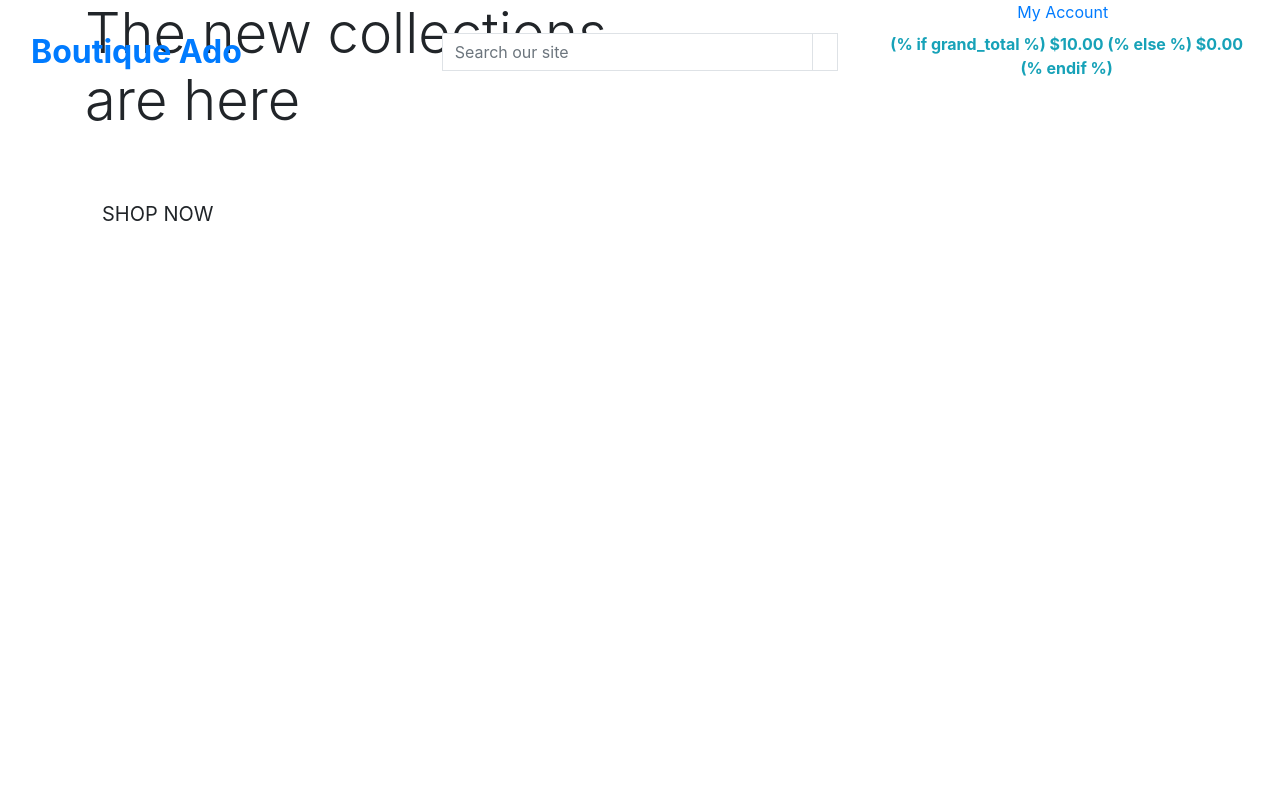
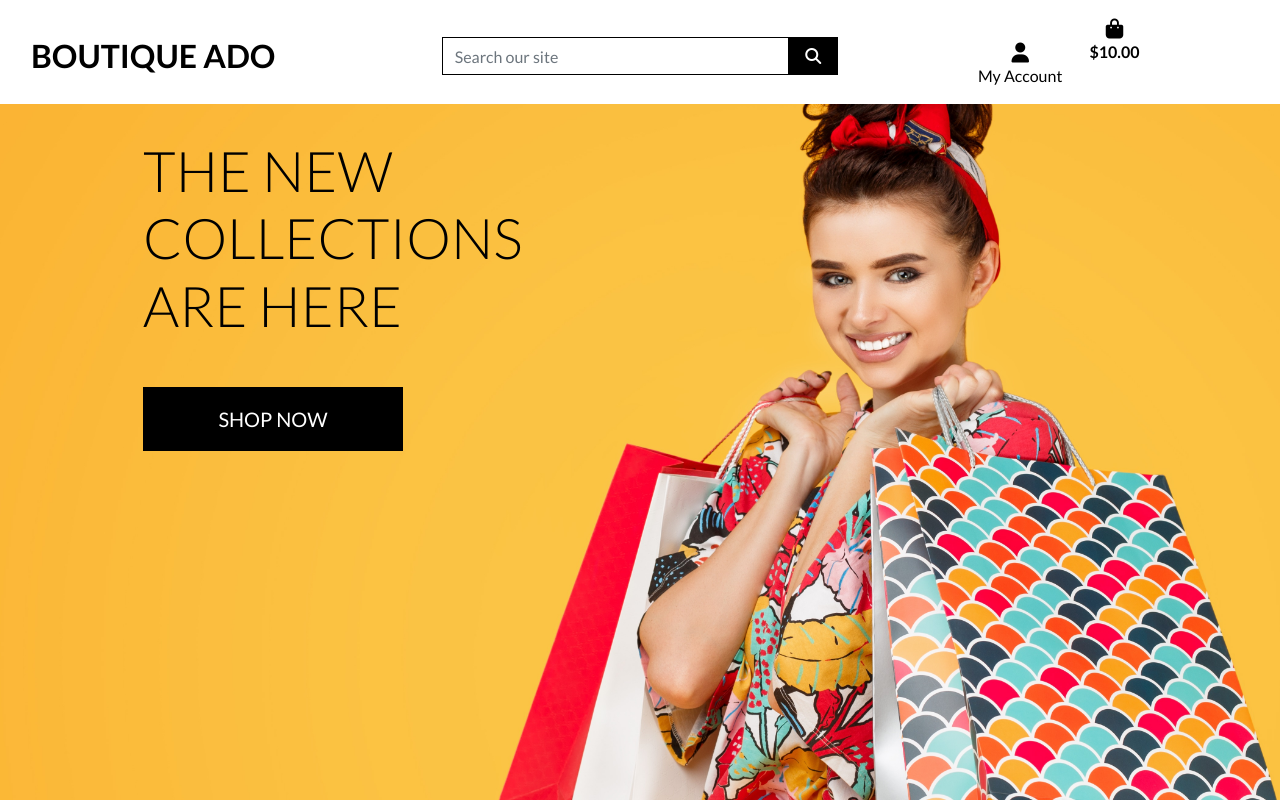
Before and after one commit to DRegan-dev/boutique_ado_v1, a Django app: template home/templates/home/index.html in a window 1280 px wide. Run offline with Django 3.2, Linux system fonts and the light colour scheme; the template is opened without the code that fills it: most values are stand-ins (such as "Sample title", 1, 10 or a date in 2020); parts of the project's set-up code (start-up, migrations or seed data) failed here and were passed over; some libraries are stand-ins or nearby versions.

Commit message:
completed home page header and css

```diff
--- a/boutique_ado/settings.py
+++ b/boutique_ado/settings.py
@@ -148,6 +148,10 @@ USE_TZ = True
 # https://docs.djangoproject.com/en/3.2/howto/static-files/
 
 STATIC_URL = '/static/'
+STATICFILES_DIRS = (os.path.join(BASE_DIR, 'static'),)
+
+MEDIA_URL = '/media/'
+MEDIA_ROOT = os.path.join(BASE_DIR, 'media')
 
 # Default primary key field type
 # https://docs.djangoproject.com/en/3.2/ref/settings/#default-auto-field
--- a/boutique_ado/urls.py
+++ b/boutique_ado/urls.py
@@ -15,6 +15,8 @@ Including another URLconf
 """
 from django.contrib import admin
 from django.urls import path, include
+from django.conf import settings
+from django.conf.urls.static import static
 
 urlpatterns = [
     path('admin/', admin.site.urls),
--- a/static/css/base.css
+++ b/static/css/base.css
@@ -0,0 +1,83 @@
+@import url('https://fonts.googleapis.com/css2?family=Lato:ital,wght@0,100;0,300;0,400;0,700;0,900;1,100;1,300;1,400;1,700;1,900&display=swap');
+
+html {
+    height: 100%;
+}
+
+body {
+    background: url('media/homepage_background_cropped.jpg') no-repeat center center fixed;
+    background-size: cover;
+    height: calc(100vh - 164px);
+    color: #555;
+    font-family: 'Lato';
+}
+
+/* from bulma */
+.icon {
+    align-items: center;
+    display: inline-flex;
+    justify-content: center;
+    height: 1.5rem;
+    width: 1.5rem;
+}
+
+.logo-font {
+    text-transform: uppercase;
+}
+
+.main-logo-link {
+    width: fit-content;
+}
+
+.shop-now-button {
+    background: black;
+    color: white;
+    min-width: 260px;
+}
+
+.btn-black {
+    background: black;
+    color: white;
+}
+
+.shop-now-button:hover,
+.shop-now-button:active,
+.shop-now-button:focus,
+.btn-black:hover,
+.btn-black:active,
+.btn-black:focus {
+    background: #222;
+    color: white;
+}
+
+.text-black {
+    color: #000 !important;
+}
+
+.border-black {
+    border: 1px solid black !important;
+}
+
+/* ---------------------------------Media Queries */
+
+/* Slightly larger container on xl screens */
+@media (min-width: 1200px) {
+    .container {
+        max-width: 80%;
+    }
+}
+
+/* fixed top navbar only on medium and up */
+@media (min-width: 992px) {
+    .fixed-top-desktop-only {
+        position: fixed;
+        top: 0;
+        right: 0;
+        left: 0;
+        z-index: 1030;
+    }
+
+    .header-container {
+        padding-top: 164px;
+    }
+}
--- a/templates/base.html
+++ b/templates/base.html
@@ -14,12 +14,17 @@
 
     {% block corecss %}
         <link rel="stylesheet" href="https://cdn.jsdelivr.net/npm/bootstrap@4.6.2/dist/css/bootstrap.min.css" integrity="sha384-xOolHFLEh07PJGoPkLv1IbcEPTNtaed2xpHsD9ESMhqIYd0nLMwNLD69Npy4HI+N" crossorigin="anonymous">
+        <link rel="preconnect" href="https://fonts.googleapis.com">
+        <link rel="preconnect" href="https://fonts.gstatic.com" crossorigin>
+        <link href="https://fonts.googleapis.com/css2?family=Lato:ital,wght@0,100;0,300;0,400;0,700;0,900;1,100;1,300;1,400;1,700;1,900&display=swap" rel="stylesheet">
+        <link rel="stylesheet" href="{% static 'css/base.css' %}">
     {% endblock %}
 
     {% block extra_css %}
     {% endblock %}
 
     {% block corejs %}
+        <script src="https://kit.fontawesome.com/5125eaa352.js" crossorigin="anonymous"></script>
         <script src="https://cdn.jsdelivr.net/npm/jquery@3.5.1/dist/jquery.slim.min.js" integrity="sha384-DfXdz2htPH0lsSSs5nCTpuj/zy4C+OGpamoFVy38MVBnE+IbbVYUew+OrCXaRkfj" crossorigin="anonymous"></script>
         <script src="https://cdn.jsdelivr.net/npm/popper.js@1.16.1/dist/umd/popper.min.js" integrity="sha384-9/reFTGAW83EW2RDu2S0VKaIzap3H66lZH81PoYlFhbGU+6BZp6G7niu735Sk7lN" crossorigin="anonymous"></script>
         <script src="https://cdn.jsdelivr.net/npm/bootstrap@4.6.2/dist/js/bootstrap.min.js" integrity="sha384-+sLIOodYLS7CIrQpBjl+C7nPvqq+FbNUBDunl/OZv93DB7Ln/533i8e/mZXLi/P+" crossorigin="anonymous"></script>
@@ -31,9 +36,9 @@
   </head>
   <body>
     <header class="container-fluid fixed-top">
-      <div class="row">
+      <div class="row bg-white pt-lg-2 d-none d-lg-flex">
         <div class="col-12 col-lg my-auto py-1 py-lg-0 text-center text-lg-left">
-          <a href="(% url 'home' %)" class="nav-link main-logo-link">
+          <a href="{% url 'home' %}" class="nav-link main-logo-link">
             <h2 class="logo-font text-black my-0"><strong>Boutique Ado</strong></h2>
           </a>
         </div>
@@ -61,16 +66,16 @@
                 </div>
               </a>
               <div class="dropdown-menu border" aria-labelledby="user-options">
-                (% if request.user.is.authenticated %)
-                  (% if.request.user.is.superuser %)
+                {% if request.user.is.authenticated %}
+                  {% if request.user.is.superuser %}
                     <a href="" class="dropdown-item">Product Management</a>
-                  (% endif %)
+                  {% endif %}
                   <a href="" class="dropdown-item">My Profile</a>
-                  <a href="(% url 'account_logout' %)" class="dropdown-item">Logout</a>
-                (% else %)
-                  <a href="(% url 'account_signup' %)" class="dropdown-item">Register</a>
-                  <a href="(% url 'account_login' %)" class="dropdown-item">Login</a>
-                (% endif %)
+                  <a href="{% url 'account_logout' %}" class="dropdown-item">Logout</a>
+                {% else %}
+                  <a href="{% url 'account_signup' %}" class="dropdown-item">Register</a>
+                  <a href="{% url 'account_login' %}" class="dropdown-item">Login</a>
+                {% endif %}
               </div>
             </li>
             <li class="list-inline-item">
@@ -78,11 +83,11 @@
                 <div class="text-center">
                   <div><i class="fas fa-shopping-bag fa-lg"></i></div>
                   <p class="my-0">
-                    (% if grand_total %)
+                    {% if grand_total %}
                       ${{ grand_total|floatformat:2 }}
-                    (% else %)
+                    {% else %}
                       $0.00
-                    (% endif %)
+                    {% endif %}
                   </p>
                 </div>
               </a>
```
Also changed, not shown: media/homepage_background_cropped.jpg (added).
